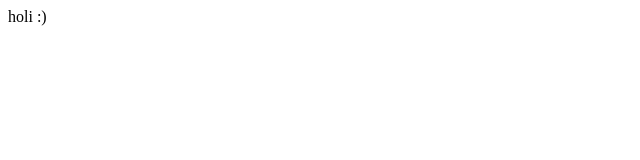
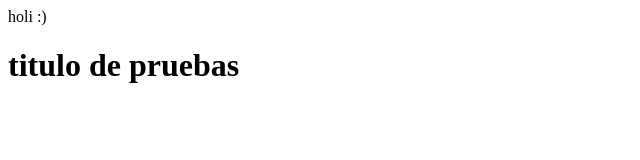
Before and after one commit to KarenMRomero/learning-git, a plain HTML site: page index.html in a window 1280 px wide. Shown: the whole page, without its empty margins (0-640 px from the left). Drawn offline with Linux system fonts and the light colour scheme.

Commit message:
comentario ajam

```diff
--- a/index.html
+++ b/index.html
@@ -1 +1,2 @@
 <div>holi :)</div>
+<h1>titulo de pruebas</h1>
```
Also changed, not shown: 1 other file.
